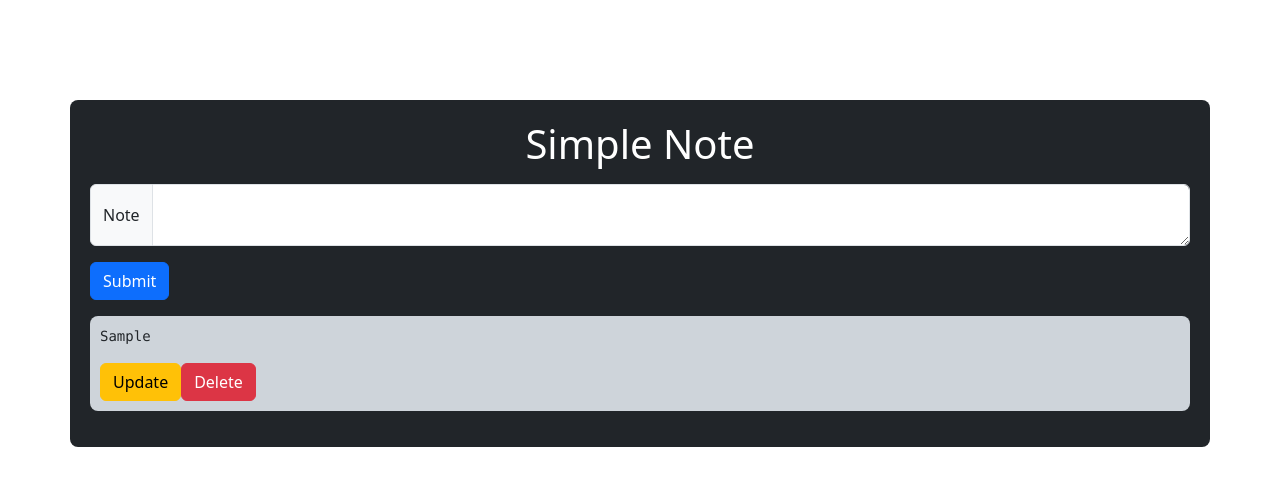
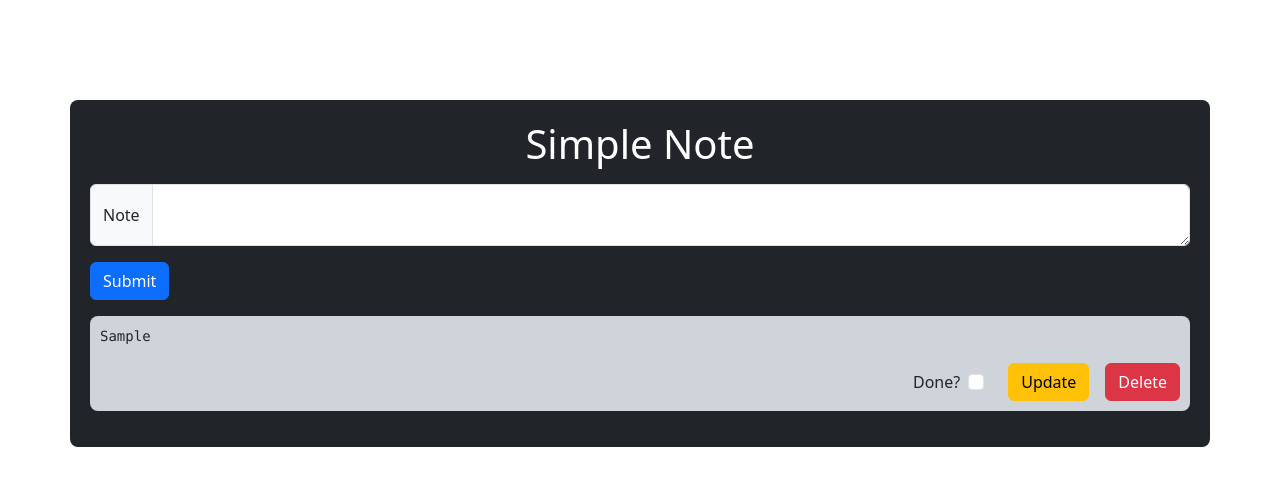
Before and after one commit to HafizhMA/Task-list, a React (Vite) app: page / in a window 1280 px wide. Both pictures are taken after typing "Sample" into the empty fields and a click on the button "Submit". Shown: the top 486 px of the page. Built offline with nearby package versions, Linux system fonts and the light colour scheme.

Commit message:
checkbox and text decoration effect

```diff
--- a/src/components/Task.jsx
+++ b/src/components/Task.jsx
@@ -1,4 +1,5 @@
 import React, { useState } from "react";
+import Form from "react-bootstrap/Form";
 
 function Task() {
   const [notes, setNotes] = useState([]);
@@ -7,6 +8,7 @@ function Task() {
   const [updateValue, setUpdateValue] = useState("");
   const [selectedIndex, setSelectedIndex] = useState(-1);
   const [updateError, setUpdateError] = useState("");
+  const [checkedNotes, setCheckedNotes] = useState([]);
 
   const addNote = () => {
     const trimmedNoteValue = noteValue.trim();
@@ -14,6 +16,7 @@ function Task() {
       setNotes([...notes, trimmedNoteValue]);
       setNoteValue("");
       setEmptyInput("");
+      setCheckedNotes([...checkedNotes, false]); // Initialize checkbox state for the new note
     } else {
       setEmptyInput("inputan tidak boleh kosong");
     }
@@ -43,7 +46,16 @@ function Task() {
       setUpdateValue("");
       setSelectedIndex(-1);
       setUpdateError("");
+      const updatedCheckedNotes = [...checkedNotes];
+      updatedCheckedNotes.splice(index, 1);
+      setCheckedNotes(updatedCheckedNotes);
     }
+  };
+
+  const handleCheckboxChange = (index) => {
+    const updatedCheckedNotes = [...checkedNotes];
+    updatedCheckedNotes[index] = !checkedNotes[index];
+    setCheckedNotes(updatedCheckedNotes);
   };
 
   return (
@@ -101,11 +113,29 @@ function Task() {
                   className="item my-3 rounded-3 bg-dark-subtle"
                   style={{ padding: "10px" }}
                 >
-                  <pre>{note}</pre>
+                  <pre
+                    style={{
+                      textDecoration: checkedNotes[index]
+                        ? "line-through"
+                        : "none",
+                    }}
+                  >
+                    {note}
+                  </pre>
+                  <div className="d-flex align-items-center justify-content-end">
+                    <label className="d-flex">
+                      Done?
+                      <Form.Check
+                        className="mx-2"
+                        type="checkbox"
+                        checked={checkedNotes[index]}
+                        onChange={() => handleCheckboxChange(index)}
+                      />
+                    </label>
                     <button
                       type="button"
                       onClick={() => setSelectedIndex(index)}
-                    className="btn btn-warning"
+                      className="btn btn-warning mx-3"
                     >
                       Update
                     </button>
@@ -117,6 +147,7 @@ function Task() {
                       Delete
                     </button>
                   </div>
+                </div>
               ))
             )}
           </div>
```
Lines whose indentation alone changed are shown as unchanged.
